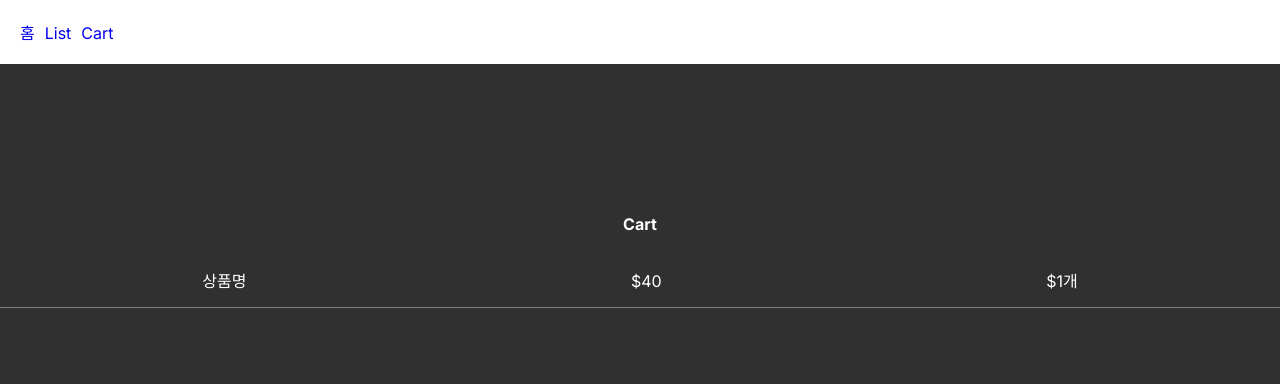
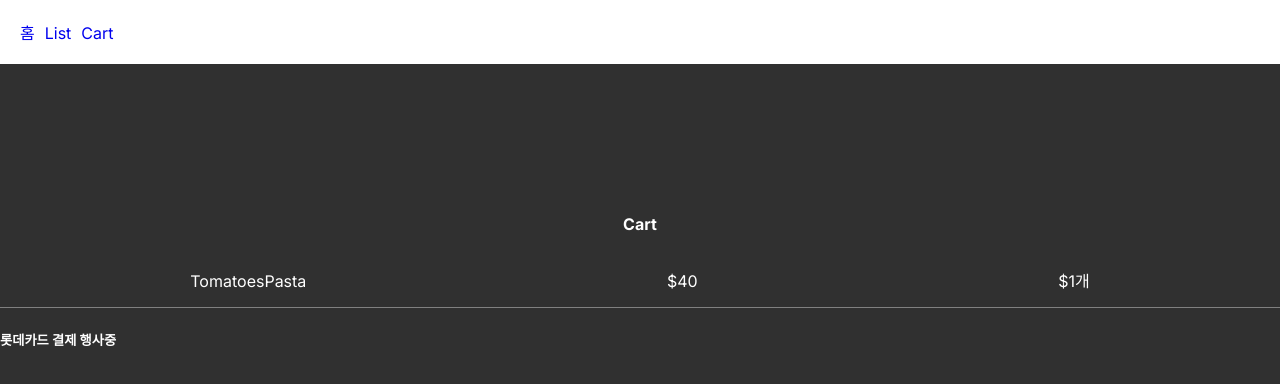
Before and after one commit to jangjihoon96/learnNext, a Next.js app: page /cart in a window 1280 px wide. Shown: the top 384 px of the page. Built offline with nearby package versions, Linux system fonts and the light colour scheme.

Commit message:
feat: cart 페이지 배너 컴포넌트 제작

```diff
--- a/app/cart/page.js
+++ b/app/cart/page.js
@@ -9,23 +9,29 @@
 // 따라서 큰 페이지는 server component를 추천하고
 // 그 안에 자바스크립트 기능이 필요한 곳만 client component 사용
 
-import {age} from "./data";
+import { age } from "./data";
 
 export default function Cart() {
+  let 장바구니 = ["Tomatoes", "Pasta"];
   return (
     <div>
       <h4 className="title">Cart</h4>
-      <CartItem />
+      <CartItem item={장바구니} />
+      <Banner content="롯데카드" />
     </div>
   );
 }
 
-function CartItem() {
+function CartItem(props) {
   return (
     <div className="cart-item">
-      <p>상품명 {age}</p>
+      <p>{props.item}</p>
       <p>$40</p>
       <p>$1개</p>
     </div>
   );
 }
+
+function Banner(props) {
+  return <h5>{props.content} 결제 행사중</h5>;
+}
```
